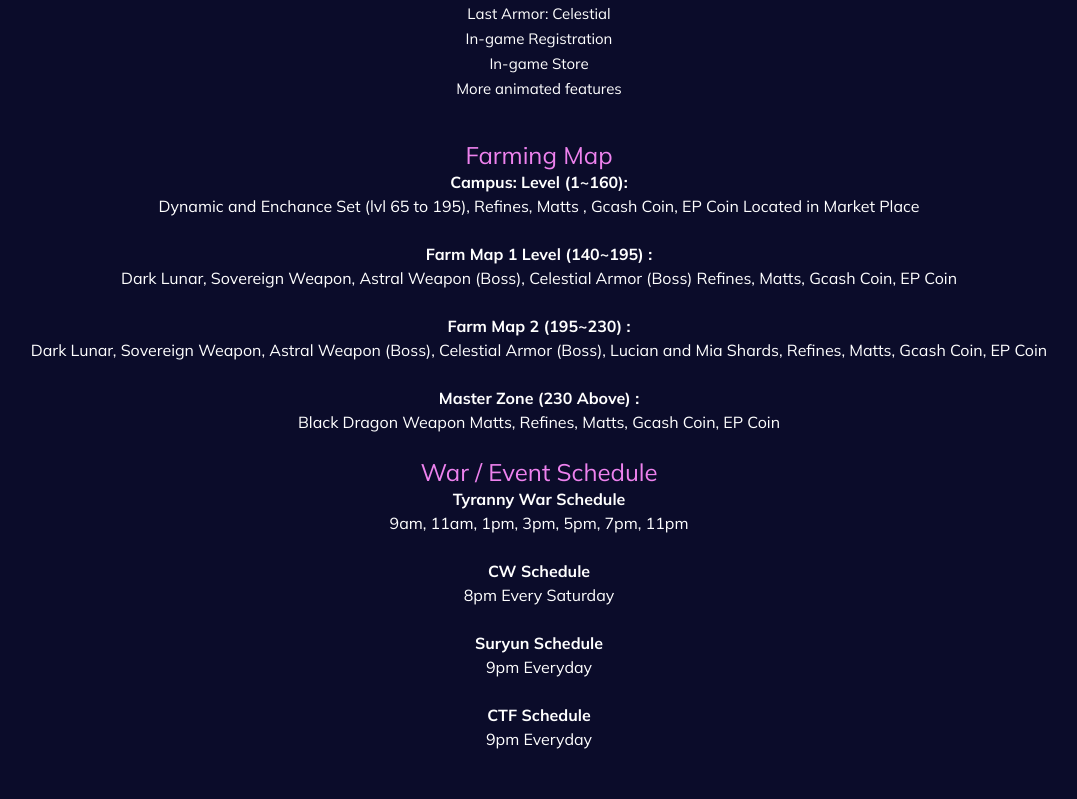
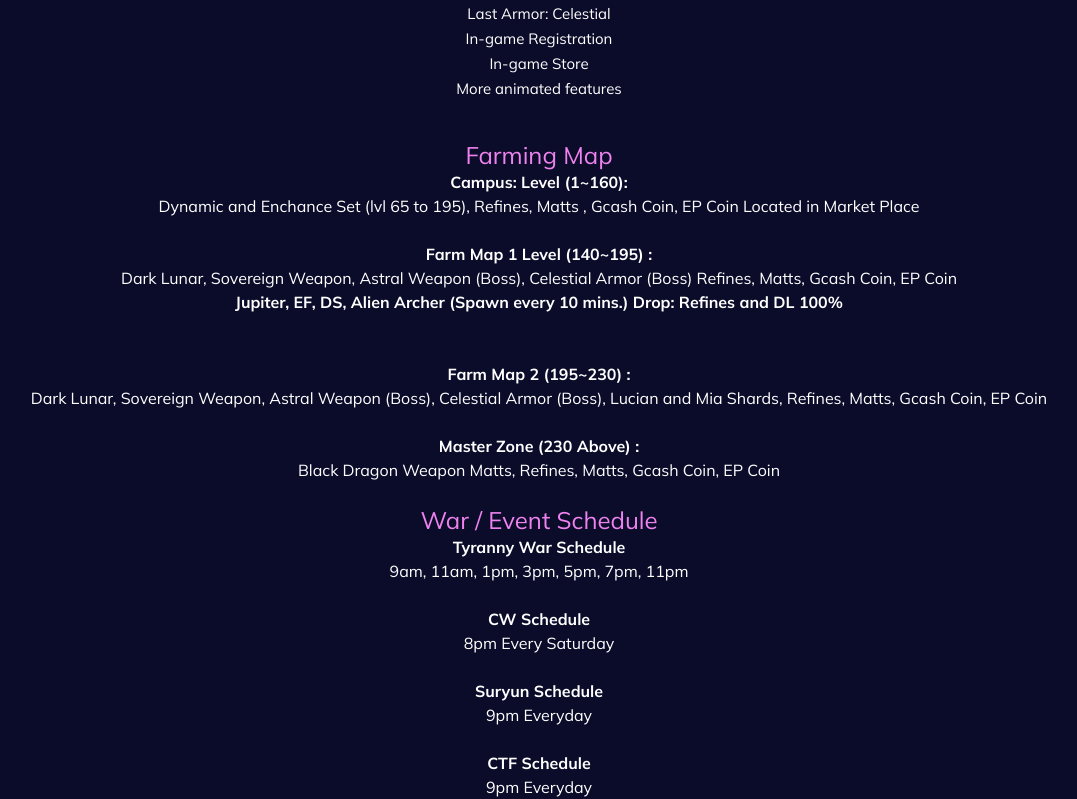
Before and after one commit to lekcastulo/gameonran, a plain HTML site: page serverinfo.html in a window 1280 px wide. Shown: the part 1732-2531 px from the top of the page, without its empty margins (101-1178 px from the left). Drawn offline with nearby package versions, Linux system fonts and the light colour scheme.

Commit message:
adding info

```diff
--- a/serverinfo.html
+++ b/serverinfo.html
@@ -186,7 +186,9 @@ More animated features<br><br>
 
 <h4 style="color:violet;"> Farming Map</h4>
 <b>Campus: Level (1~160):</b><br>Dynamic and Enchance Set (lvl 65 to 195), Refines, Matts , Gcash Coin, EP Coin Located in Market Place<br><br>
-<b>Farm Map 1 Level (140~195) :</b><br> Dark Lunar, Sovereign Weapon, Astral Weapon (Boss), Celestial Armor (Boss)  Refines, Matts, Gcash Coin, EP Coin<br><br>
+<b>Farm Map 1 Level (140~195) :</b><br> Dark Lunar, Sovereign Weapon, Astral Weapon (Boss), Celestial Armor (Boss)  Refines, Matts, Gcash Coin, EP Coin<br>
+<b>Jupiter, EF, DS, Alien Archer (Spawn every 10 mins.) Drop: Refines and DL 100%   </b><br><br>
+<br>
 <b>Farm Map 2  (195~230) :</b><br> Dark Lunar, Sovereign Weapon, Astral Weapon (Boss), Celestial Armor (Boss), Lucian and Mia Shards,  Refines, Matts, Gcash Coin, EP Coin<br><br>
 <b>Master Zone (230 Above) :</b><br> Black Dragon Weapon Matts,  Refines, Matts, Gcash Coin, EP Coin<br><br>
 <h4 style="color:violet;"> War / Event Schedule</h4>
```
